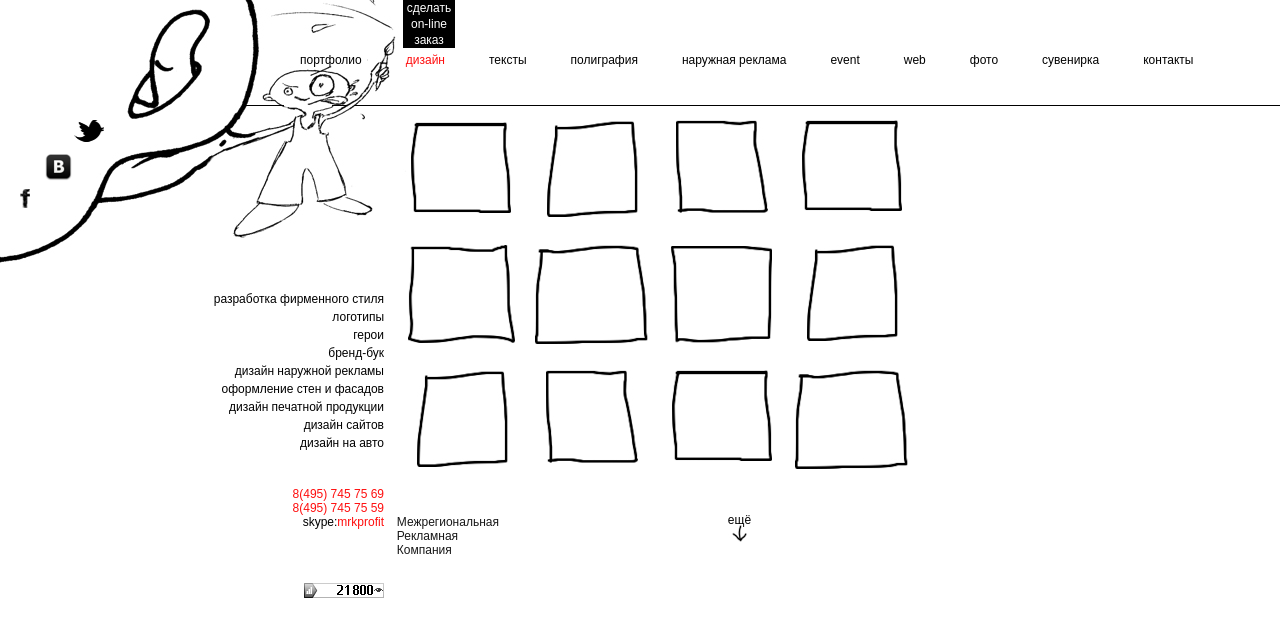
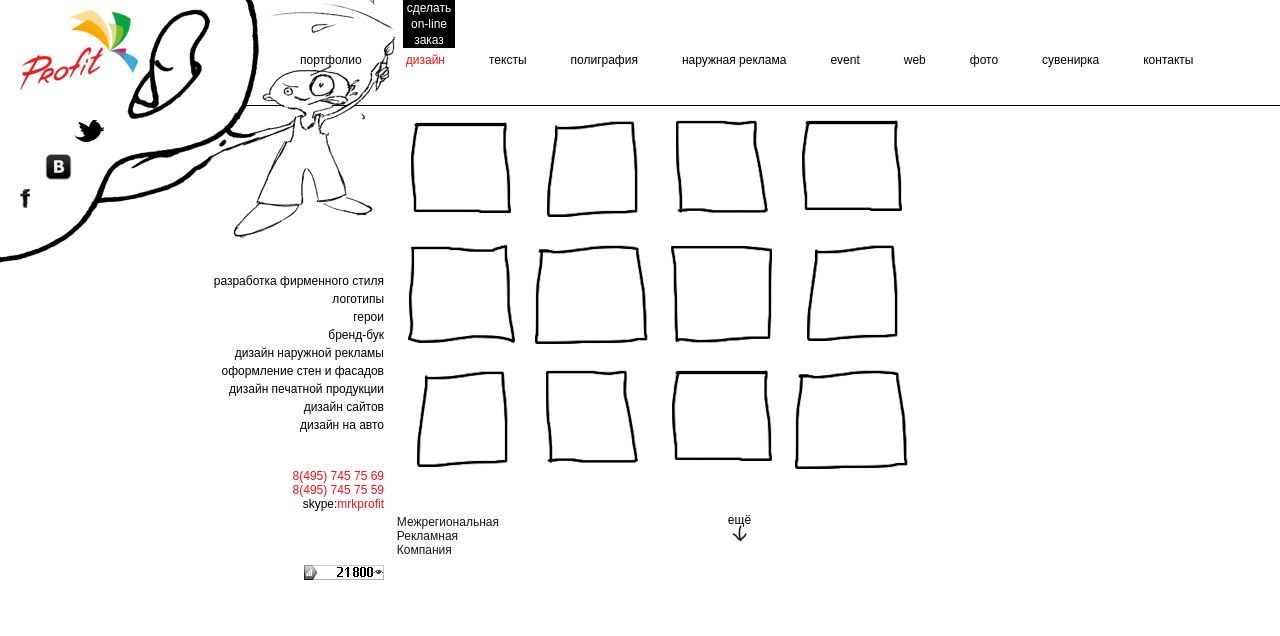
Before and after one commit to shadx/Profit, a plain HTML site: page design.html in a window 1280 px wide. Drawn offline with Linux system fonts and the light colour scheme.

Commit message:
FIX event.html design.html
Signed-off-by: eldar <eldar@shadx.net>

```diff
--- a/css/main.css
+++ b/css/main.css
@@ -19,16 +19,6 @@ A:hover {
 	position: relative;
 	z-index: 0;
 }
-#header .logo_web {
-  display: block;
-	position: absolute;
-	z-index: 10;
-	float: left;
-	width: 118px;
-	height: 80px;
-	margin: 10px 100px 0 20px;
-	background: url(../images/logo.png) no-repeat 0 0;
-}
 #header .menu {
   position: absolute;
 	z-index: 3;
@@ -46,6 +36,16 @@ A:hover {
 
 /*web go*/
 
+#header .logo_web {
+  display: block;
+	position: absolute;
+	z-index: 10;
+	float: left;
+	width: 118px;
+	height: 80px;
+	margin: 10px 100px 0 20px;
+	background: url(../images/logo.png) no-repeat 0 0;
+}
 #inner_web {
   padding: 100px 0 0 0;
   overflow: hidden;
@@ -129,6 +129,16 @@ A:hover {
 
 /*design go*/
 
+#header .logo_design {
+  display: block;
+	position: absolute;
+	z-index: 10;
+	float: left;
+	width: 118px;
+	height: 80px;
+	margin: 10px 100px 0 20px;
+	background: url(../images/logo.png) no-repeat 0 0;
+}
 #header .design_men {
   position: absolute;
 	z-index: 1;
@@ -138,8 +148,15 @@ A:hover {
 	height: 263px;
   background: url(../images/design_men.jpg) no-repeat 0 0;
 }
-#header .logo {
-  margin: 10px 170px 0 20px;
+#header .logo_design {
+  display: block;
+	position: absolute;
+	z-index: 10;
+	float: left;
+	width: 118px;
+	height: 80px;
+	margin: 10px 100px 0 20px;
+	background: url(../images/logo.png) no-repeat 0 0;
 }
 #header IMG {
   position: absolute;
--- a/design.html
+++ b/design.html
@@ -13,7 +13,7 @@
 <body>
 	<div id="wrapper">
     <div id="header">
-			<a class="logo" href="#"></a>
+			<a class="logo_design" href="#"></a>
 			<div class="design_men"></div>
 			<a href=""><img src="images/t_vk_f_2.png" alt="" title="" /></a>
 			<div class="menu">
```
Also changed, not shown: event.html (+2 -2 lines).
